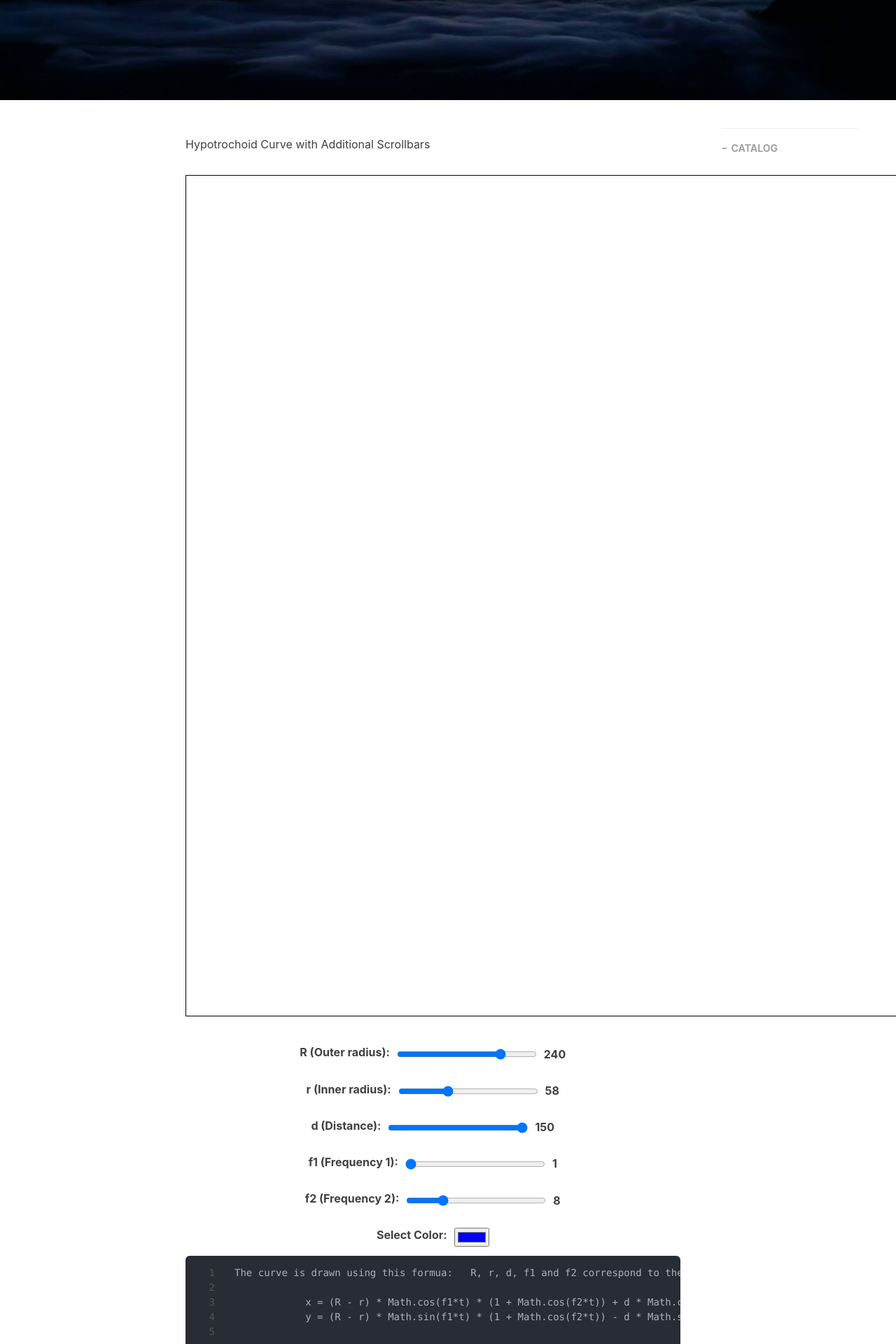
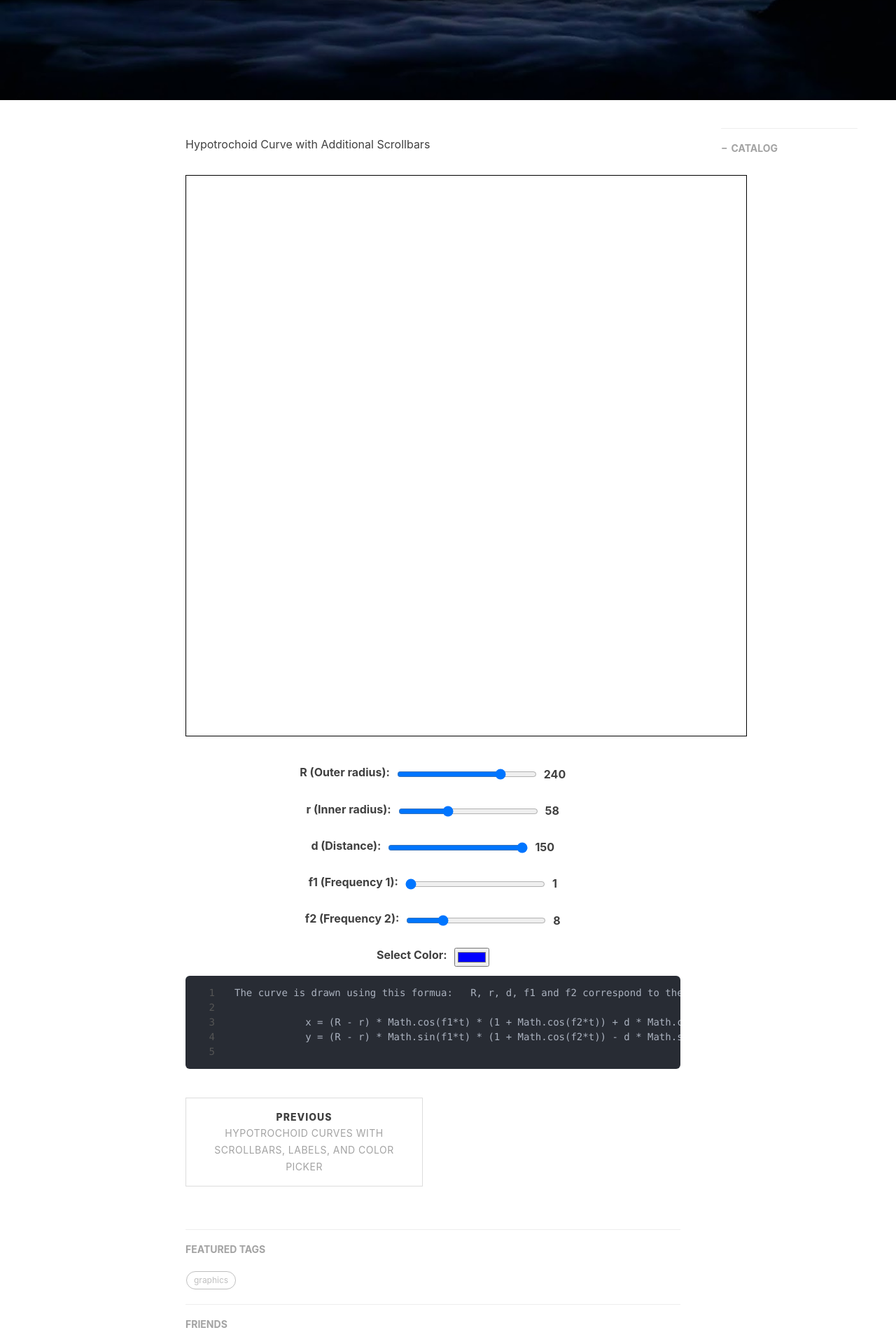
Before and after one commit to tthtlc/myhux, a Jekyll site: the page built from _posts/2024-11-30-hypotrochoid-v2-explore.md, in a window 1280 px wide. Shown: the part 374-2294 px from the top of the page at 70% size. Built offline with Jekyll 4.4.1, drawn with Linux system fonts in a browser that asks for light colours; nearby versions of some CDN libraries; comment, search, counter and statistics services are not loaded.

Commit message:
modified:   2024-11-30-hypotrochoid-v2-explore.md modified:   epicycloid_add_epicycloid_explore.html modified:   parametric_curve3_explore.html modified:   vortex_explore.html

```diff
--- a/_posts/2024-11-30-hypotrochoid-v2-explore.md
+++ b/_posts/2024-11-30-hypotrochoid-v2-explore.md
@@ -33,7 +33,7 @@ Hypotrochoid Curve with Additional Scrollbars
             font-weight: bold;
         }
 </style>
-<canvas id="canvas" width="1200" height="1200"></canvas>
+<canvas id="canvas" width="800" height="800"></canvas>
 
 <div class="controls">
         <div class="control-group">
--- a/_posts/epicycloid_add_epicycloid_explore.html
+++ b/_posts/epicycloid_add_epicycloid_explore.html
@@ -45,7 +45,7 @@
     </style>
 </head>
 <body>
-    <canvas id="canvas" width="1200" height="1200"></canvas>
+    <canvas id="canvas" width="800" height="800"></canvas>
 
     <div class="controls">
         <div class="control-group">
--- a/_posts/parametric_curve3_explore.html
+++ b/_posts/parametric_curve3_explore.html
@@ -31,7 +31,7 @@
     </style>
 <!-- Google tag (gtag.js) --> <script async src="https://www.googletagmanager.com/gtag/js?id=G-GEX61LPT08"></script> <script>   window.dataLayer = window.dataLayer || [];   function gtag(){dataLayer.push(arguments);}   gtag('js', new Date());   gtag('config', 'G-GEX61LPT08'); </script> </head>
 <body>
-    <canvas id="canvas" width="1200" height="1200"></canvas>
+    <canvas id="canvas" width="800" height="800"></canvas>
     <div class="controls">
         <div class="control-group">
             <label for="aaaa">aaaa:</label>
--- a/_posts/vortex_explore.html
+++ b/_posts/vortex_explore.html
@@ -51,7 +51,7 @@
     <div class="url-container">
         <a href="https://dev.to/tthtlc/mathematical-art-from-vortex-parametric-equation-4icj">https://dev.to/tthtlc/mathematical-art-from-vortex-parametric-equation-4icj</a>
     </div>
-    <canvas id="canvas" width="1200" height="1200"></canvas>
+    <canvas id="canvas" width="800" height="800"></canvas>
     <div class="controls">
         <div class="control-group">
             <label for="aaaa">aaaa:</label>
```
